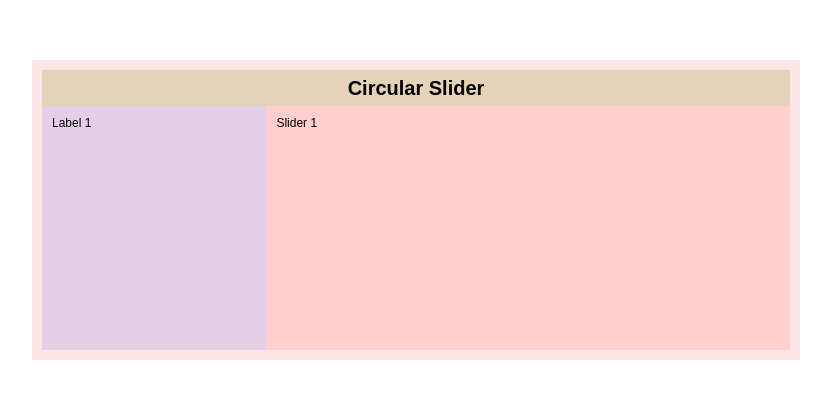
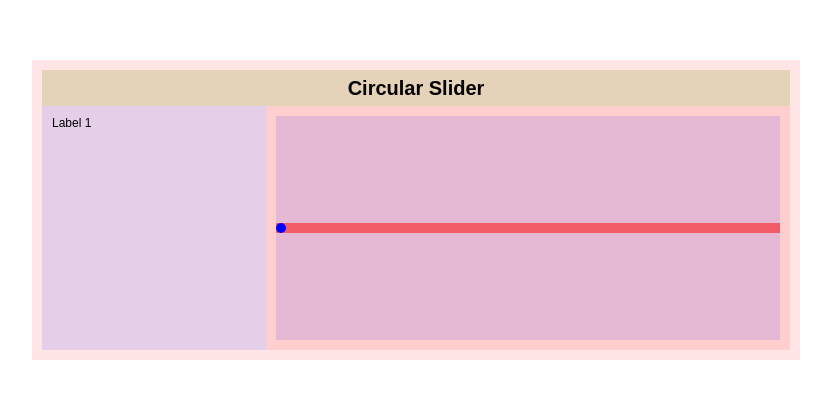
Before and after one commit to nexus6nexus6/circular-slider, a website: page app/index.html in a window 1280 px wide. Shown: the part 190-588 px from the top of the page, without its empty margins (224-1055 px from the left). Drawn offline with Linux system fonts and the light colour scheme.

Commit message:
Basic styling of slider DOM elements;

```diff
--- a/app/css/app.css
+++ b/app/css/app.css
@@ -62,6 +62,7 @@ h1, h2, h3, h4, h5, h6{
 .UIRoot .sliders {
     display:inline-block;
     float: left;
+    position: relative;
     height: 100%;
     width: 70%;
     height: calc(100% - 36px);
@@ -74,3 +75,39 @@ h1, h2, h3, h4, h5, h6{
     float:left;
     width: 100%;
 }
+.UIRoot .sliders > div{
+    position: absolute;
+    top:10px;
+    left:10px;
+    width: calc(100% - 20px);
+    height: calc(100% - 20px);
+    background: rgba(0, 0, 255, 0.1);
+}
+
+
+
+/* slider */
+.UIRoot .slider {
+    position: absolute;
+    top:50%;
+    transform: translateY(-50%);
+    left:0px;
+    width: 100%;
+}
+.UIRoot .dragger {
+    position: absolute;
+    top:0;
+    left:0;
+    width: 10px;
+    height: 10px;
+    border-radius: 50%;
+    background: blue;
+    cursor: e-resize;
+}
+.UIRoot .slider {
+    display:inline-block;
+    float:left;
+    width: 100%;
+    height: 10px;
+    background: rgba(255,0,0,0.5);
+}
--- a/app/index.html
+++ b/app/index.html
@@ -20,8 +20,7 @@
             <div class="sliders">
 
                 <div id="slider-1">
-                    <label>Slider 1</label>
-                    <div class="slider"></div>
+                    <div class="slider"><!-- [dragger],[scale]--></div>
                 </div>
 
             </div>
```
Also changed, not shown: app/js/app.js (+4 -6 lines).
